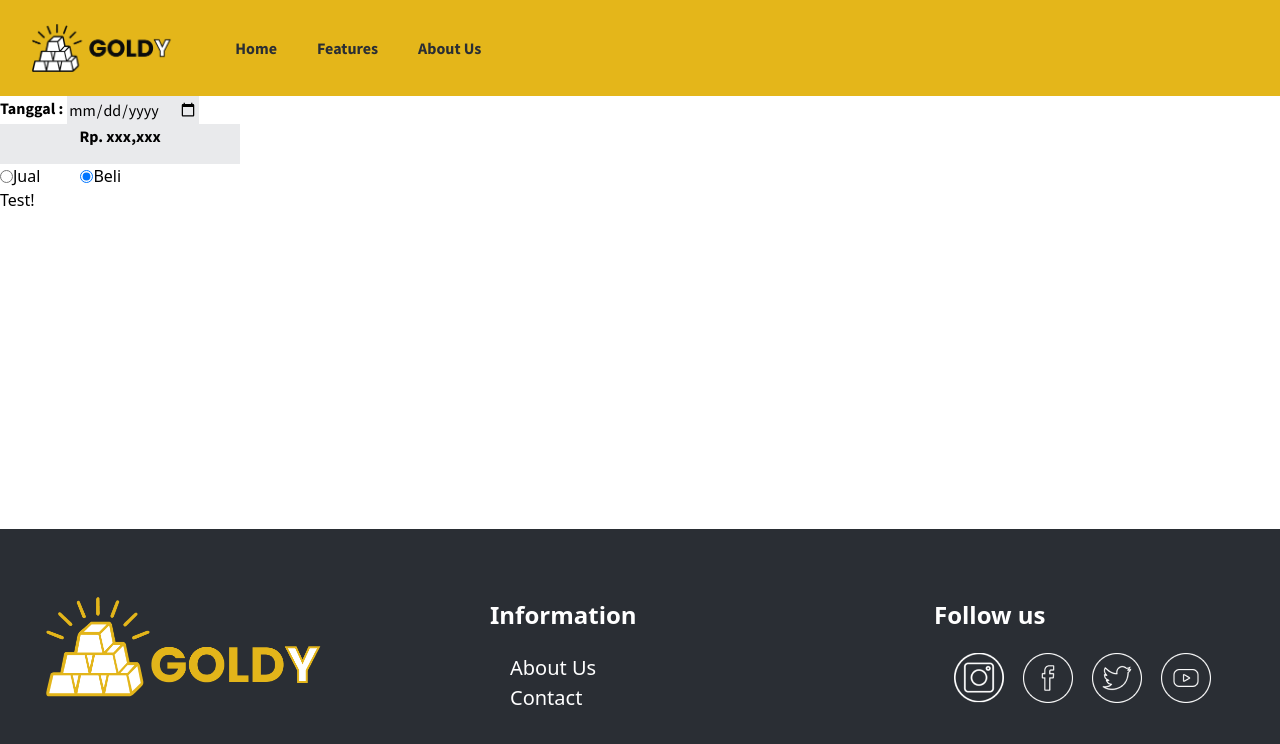
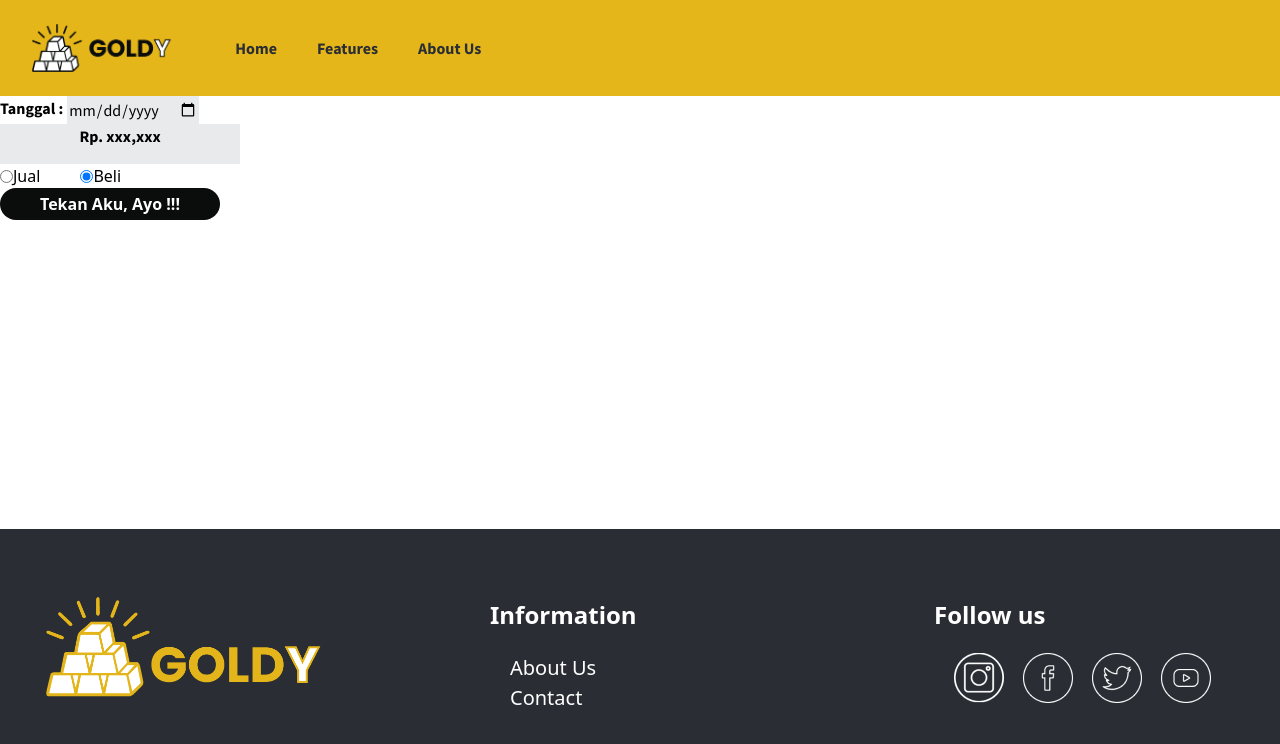
Before and after one commit to Bejo-Group/goldy-FE, a React (Create React App) app in the folder goldy/: page / in a window 1280 px wide. Shown: the top 744 px of the page. Built offline with nearby package versions, Linux system fonts and the light colour scheme.

Commit message:
Modify component button

```diff
--- a/goldy/src/components/LoadingBar.jsx
+++ b/goldy/src/components/LoadingBar.jsx
@@ -8,7 +8,9 @@ export default function LoadingBar(){
 
   return (
     <div>
-      <button onClick={notify}>Test!</button>
+      <button onClick={notify} className="bg-black hover:bg-darkgray text-white font-bold py-1 px-10 rounded-full">
+        Tekan Aku, Ayo !!!
+      </button>
       <ToastContainer />
     </div>
   );
```
